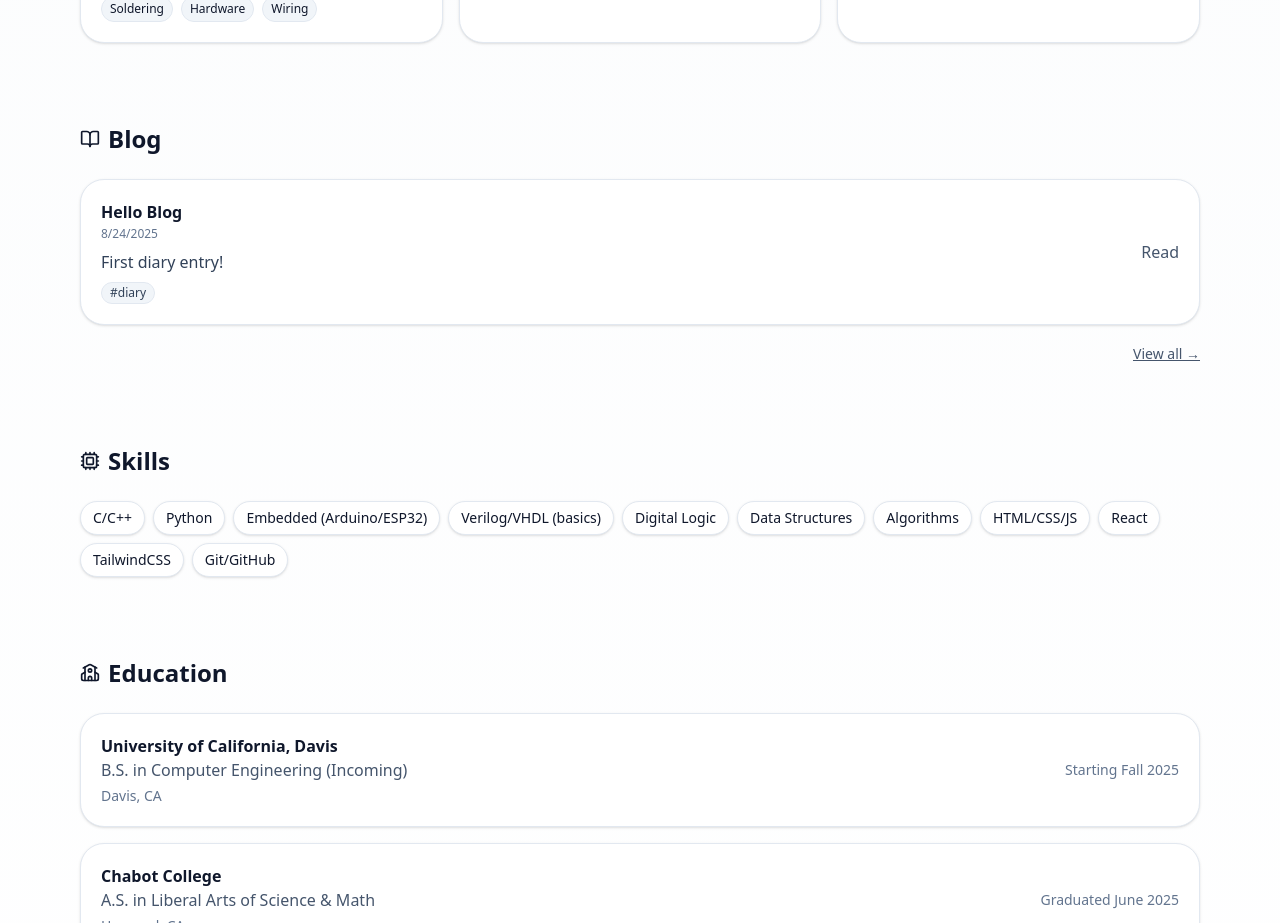
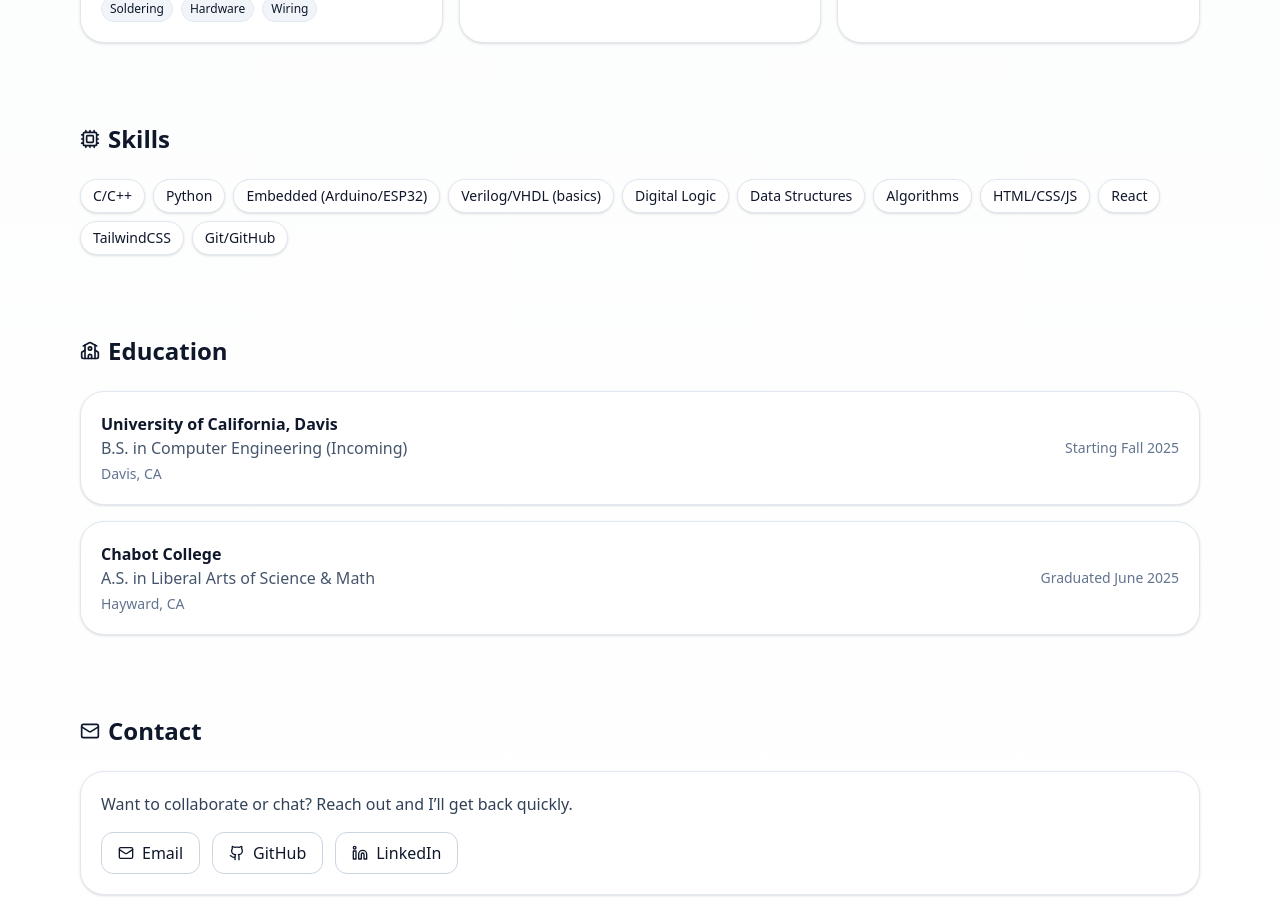
Before and after one commit to ryanhuynh02/ryan-portfolio, a Next.js app: page / in a window 1280 px wide. Shown: the part 1700-2623 px from the top of the page. Built offline with nearby package versions, Linux system fonts and the light colour scheme.

Commit message:
Go back to version without blog section

```diff
--- a/src/app/page.tsx
+++ b/src/app/page.tsx
@@ -3,15 +3,10 @@ import React, { useState, useEffect, useRef } from "react";
 import Image from "next/image";
 import { User } from "lucide-react"
 import { Menu, X, Mail, Github, Linkedin, Download, School, Briefcase, Cpu, Rocket, ChevronRight, ChevronDown } from "lucide-react";
-import { listPosts } from "@/lib/blog";
 import Link from "next/link";
-import { BookOpen } from "lucide-react";
-
 // Tailwind is available by default in this canvas preview environment.
 // This is a single-file React component you can drop into a Vite/Next/CRA app.
 // Customize the data in the CONFIG section below.
-const latestPosts = listPosts().slice(0, 3);
-
 const CONFIG = {
   name: "Ryan Huynh",
   tagline: "Incoming Computer Engineering student @ UC Davis (Fall 2025)",
@@ -602,43 +597,6 @@ export default function Portfolio() {
         </div>
       </Section>
 
-      <Section id="blog" title="Blog" icon={<BookOpen className="size-5" />}>
-  <div className="space-y-4">
-    {latestPosts.map(p => (
-      <Card key={p.slug}>
-        <div className="flex items-center justify-between gap-3">
-          <div>
-            <div className="font-semibold">{p.title}</div>
-            <time className="block text-xs text-slate-500 mt-0.5">
-              {new Date(p.date).toLocaleDateString()}
-            </time>
-            {p.summary && <p className="text-slate-700 mt-2">{p.summary}</p>}
-            {p.tags?.length ? (
-              <div className="mt-2 flex flex-wrap gap-2">
-                {p.tags.map(t => (
-                  <span key={t} className="text-xs px-2 py-0.5 rounded-full bg-slate-100 text-slate-700 border border-slate-200">
-                    #{t}
-                  </span>
-                ))}
-              </div>
-            ) : null}
-          </div>
-          <Link href={`/blog/${p.slug}`} className="text-base font-medium text-slate-600 hover:text-slate-900">
-            Read
-          </Link>
-        </div>
-      </Card>
-    ))}
-
-    <div className="text-right">
-      <Link href="/blog" className="text-sm underline text-slate-600 hover:text-slate-900">
-        View all →
-      </Link>
-    </div>
-  </div>
-</Section>
-
-
       {/* Skills */}
       <Section id="skills" title="Skills" icon={<Cpu className="size-5" />}>
         <div className="flex flex-wrap gap-2">
```
